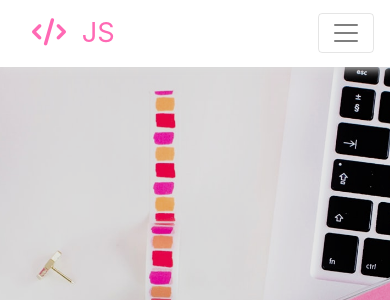
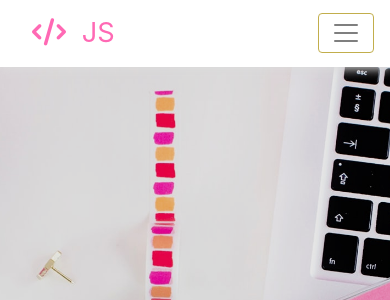
Before and after one commit to JazzSteve/My-Site, a PHP site: page / in a window 390 px wide. Shown: the top 300 px of the page. Run offline with PHP 8.4, Linux system fonts and the light colour scheme; some libraries are stand-ins or nearby versions; some web fonts are replaced.

Commit message:
updated navbar toggler

```diff
--- a/mysite.css
+++ b/mysite.css
@@ -25,6 +25,10 @@ button:focus {
 .navbar-light .navbar-brand {
 	font-size: 1.7rem;
 	color: #FF69B4;
+}
+
+.navbar-light .navbar-toggler {
+	border-color: #c2ae4c;
 }
 
 .navbar-light .navbar-brand:focus, .navbar-light .navbar-brand:hover {
@@ -318,5 +322,7 @@ h2 {
 		justify-content: space-evenly;
 	}
 
-
+	.nav-link {
+		font-size: 23px;
+	}
 }
```
